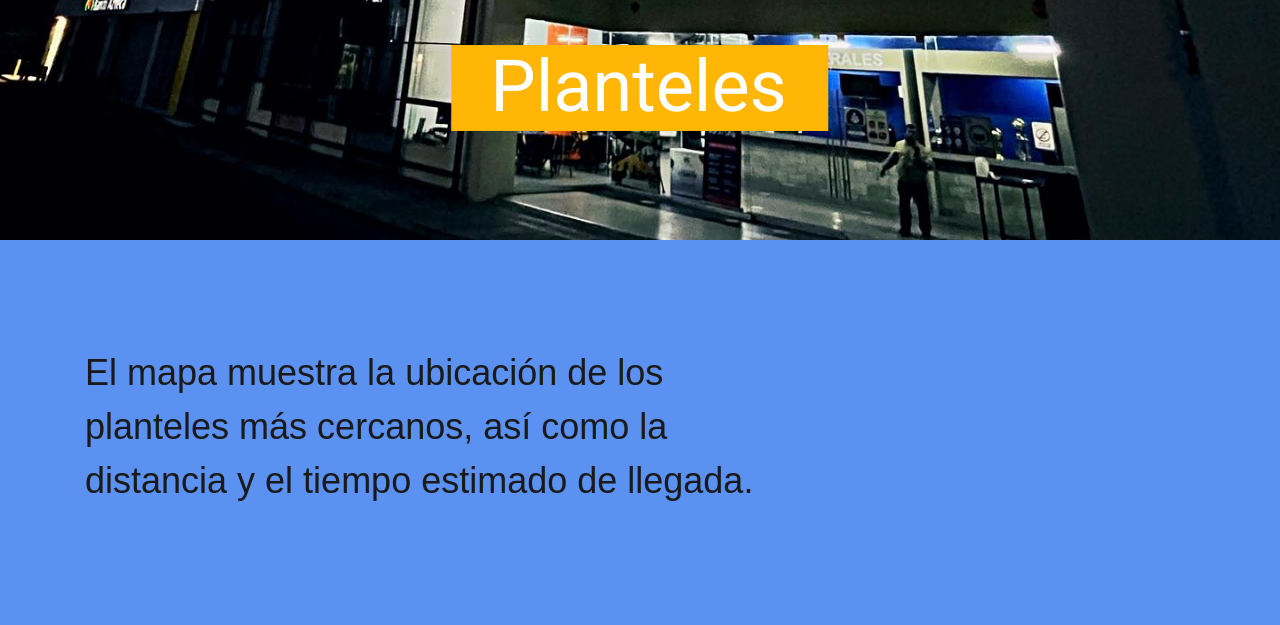
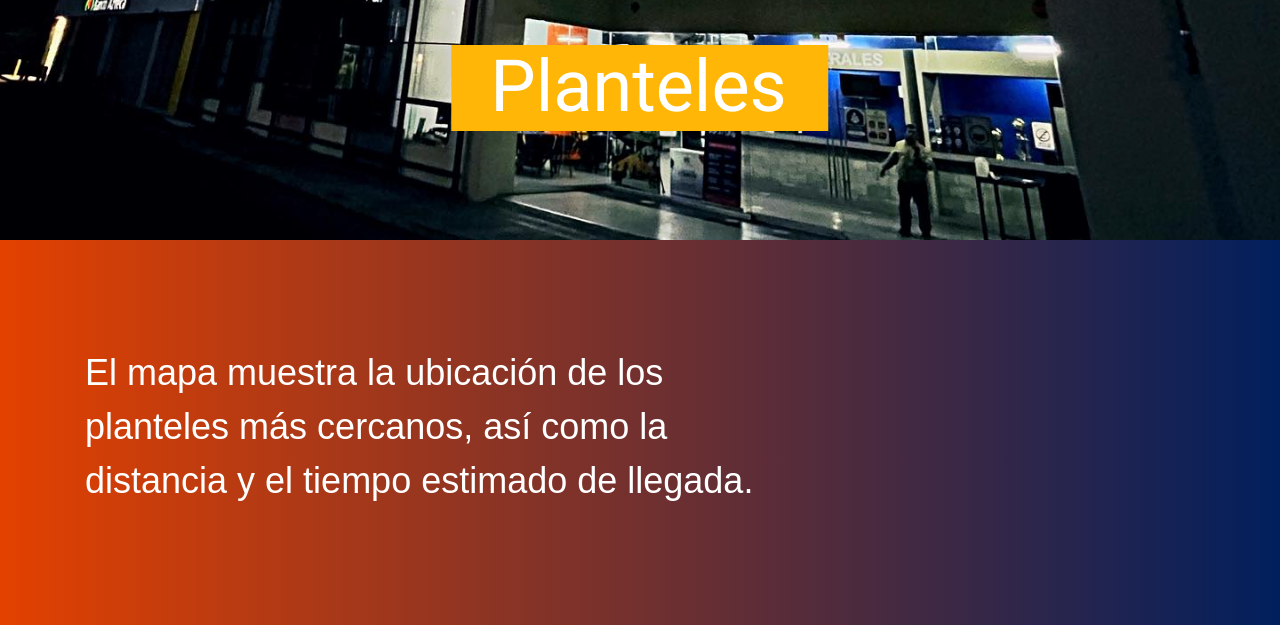
Before and after one commit to JoseFaMG/Sistemas-de-Calificaciones, a PHP site: page /contact.html in a window 1280 px wide. Shown: the part 560-1185 px from the top of the page. Run offline with PHP 8.4, Linux system fonts and the light colour scheme; some libraries are stand-ins or nearby versions.

Commit message:
actualizar

```diff
--- a/styles/contact_responsive.css
+++ b/styles/contact_responsive.css
@@ -365,7 +365,8 @@
     height: 100vh; /* Ajusta la altura según sea necesario */
 }
 body {
-    background-color: rgba(32, 107, 236, 0.732); /* Puedes ajustar el color según tus preferencias */
+    background: rgb(227,65,0);
+	background: linear-gradient(90deg, rgba(227,65,0,1) 0%, rgba(1,31,93,1) 100%);
     margin: 0;
     font-family: 'Raleway', sans-serif;
     font-size: 15px;
--- a/styles/contact_styles.css
+++ b/styles/contact_styles.css
@@ -749,7 +749,7 @@ section
 {
 	font-size: 36px;
 	font-weight: 500;
-	color: #1a1a1a;
+	color: #ffffff;
 }
 .contact_form_container
 {
```
